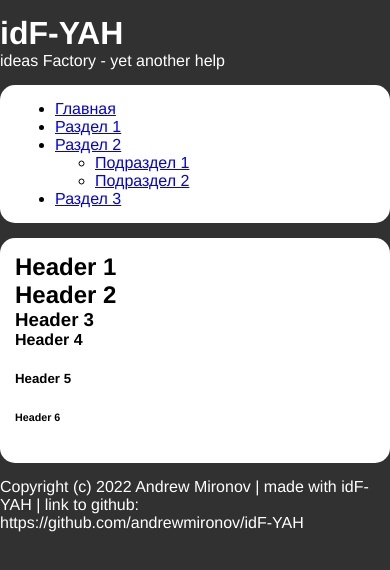
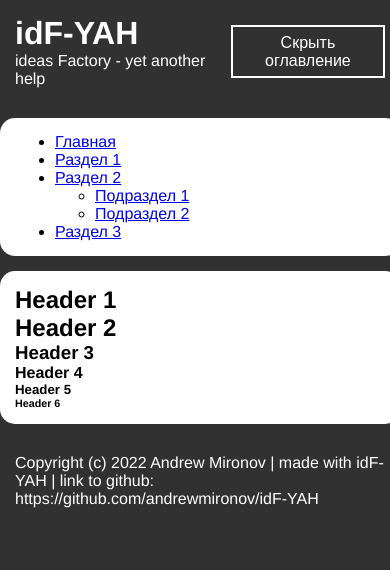
Before and after one commit to andrewmironov/idF-YAH, a plain HTML site: page index.html in a window 390 px wide. Drawn offline with Linux system fonts and the light colour scheme.

Commit message:
change core IDFACTORY-23

```diff
--- a/css/style.css
+++ b/css/style.css
@@ -1,39 +1,63 @@
 * {
   box-sizing: border-box;
-}
-
-body, h1, h2, h3, h4, p, a, div, ul{
   margin: 0;
 }
 
 body {
-  background-color: #323131;
-  color: white;
   position: relative;
   min-width: 1000px;
   height: 100vh;
-  margin: 0;
   font-family: 'Helvetica', 'Arial', sans-serif;
   padding: 15px;
+  background-color: #323131;
+  color: white;
 }
 
 .header {
-  display: block;
-  margin: 0;
+  display: flex;
+  justify-content: space-between;
 }
 
-.header-title {
+.header-logo {
+  display: block;
+}
+
+.header-logo__title {
   font-size: 32px;
 }
 
-.header-subtitle {
+.header-logo__subtitle {
   font-size: 16px;
   font-weight: lighter;
 }
 
+.header-menu {
+  display: block;
+  padding: 10px 0 10px 0;
+}
+
+.header-menu__button {
+  width: 100%;
+  height: 100%;
+  box-sizing: border-box;
+  border: 2px solid white;
+  color: white;
+  background: transparent;
+  text-align: center;
+  font-size: 16px;
+  font-weight: lighter;
+  cursor: pointer;
+  transition: opacity 0.2s;
+}
+
+.header-menu__button:hover {
+  opacity: 0.5;
+}
+
 .content {
   display: flex;
-  margin: 15px 0;
+  padding: 15px 0;
+  justify-content: space-between;
 }
 
 .content-index {
@@ -54,39 +78,34 @@ body {
   padding: 15px;
 }
 
-/*
-тут должны быть стили для парсера - все что он поддерживает!!!
-.text-container {
-  font-size: 18px;
-}
-*/
-
 .footer {
   display: block;
-  margin: 0;
 }
 
-.footer-text {
+.footer__text {
   color: #fff;
   font-size: 16px;
 }
 
-.footer-link {
+.footer__link {
   color: #fff;
   text-decoration: none;
 }
 
-.footer-link:hover {
+.footer__link:hover {
   text-decoration: underline;
 }
 
-/* Стили для мобильной версии */
 @media (max-width: 999px) {
   body {
-    min-width: 300px;
+    min-width: 400px;
     height: 100vh;
     margin: 0;
     padding: 15px 0;
+  }
+
+  .header {
+    padding: 0 15px;
   }
 
   .content {
@@ -98,131 +117,14 @@ body {
     margin: 0 0 15px 0;
     width: auto;
     min-width: auto;
-    padding: 15px;
-    border-radius: 15px;
   }
 
   .content-data {
-    background-color: #fff;
-    color: #000;
     width: auto;
     min-width: auto;
-    border-radius: 15px;
-    padding: 15px;
-  }
-}
-
-/*
-
-
-
-
-
-
-
-  .logo {
-    font-weight: bold;
-    font-size: 24px;
-    margin: 0;
-  }
-
-  .button {
-    width: 130px;
-    height: 40px;
-    padding-top: 10px;
-    box-sizing: border-box;
-    border: 1px solid white;
-    text-align: center;
-    font-size: 14px;
-    cursor: pointer;
-    transition: opacity 0.2s;
-  }
-
-  .button:hover {
-    opacity: 0.5;
-  }
-
-  .image {
-    width: 80%;
-    display: block;
-    margin: 60px auto 50px;
-  }
-
-  .advice {
-    font-size: 42px;
-    font-weight: bold;
-    line-height: 1.1;
-    margin-bottom: 70px;
-  }
-
-
-
-  @media (max-width: 560px) {
-  body {
-    padding: 24px;
-  }
-
-  .logo {
-    font-size: 18px;
-  }
-
-  .button {
-    width: 110px;
-  }
-
-  .image {
-    margin: 90px auto 50px;
-  }
-
-  .advice {
-    font-size: 24px !important;
-  }
-
-  .cursor {
-    width: 8px;
   }
 
   .footer {
-    font-size: 12px;
-    bottom: 24px;
+    padding: 0 15px;
   }
-  }
-
-  */
-
-/*
-
-MIT License
-
-English version / Русская версия ниже
-
-Copyright (c) 2022 Andrew Mironov (andrewmironov@idfactory.ru)
-
-Permission is hereby granted, free of charge, to any person obtaining a copy
-of this software and associated documentation files (the "Software"), to deal
-in the Software without restriction, including without limitation the rights
-to use, copy, modify, merge, publish, distribute, sublicense, and/or sell
-copies of the Software, and to permit persons to whom the Software is
-furnished to do so, subject to the following conditions:
-
-The above copyright notice and this permission notice shall be included in all
-copies or substantial portions of the Software.
-
-THE SOFTWARE IS PROVIDED "AS IS", WITHOUT WARRANTY OF ANY KIND, EXPRESS OR
-IMPLIED, INCLUDING BUT NOT LIMITED TO THE WARRANTIES OF MERCHANTABILITY,
-FITNESS FOR A PARTICULAR PURPOSE AND NONINFRINGEMENT. IN NO EVENT SHALL THE
-AUTHORS OR COPYRIGHT HOLDERS BE LIABLE FOR ANY CLAIM, DAMAGES OR OTHER
-LIABILITY, WHETHER IN AN ACTION OF CONTRACT, TORT OR OTHERWISE, ARISING FROM,
-OUT OF OR IN CONNECTION WITH THE SOFTWARE OR THE USE OR OTHER DEALINGS IN THE
-SOFTWARE.
-
-Русская версия / The English version is above
-
-Copyright (c) 2022 Андрей Миронов (andrewmironov@idfactory.ru)
-
-Данная лицензия разрешает, безвозмездно, лицам, получившим копию данного программного обеспечения и сопутствующей документации (в дальнейшем именуемыми "Программное Обеспечение"), использовать Программное Обеспечение без ограничений, включая неограниченное право на использование, копирование, изменение, объединение, публикацию, распространение, сублицензирование и/или продажу копий Программного Обеспечения, также как и лицам, которым предоставляется данное Программное Обеспечение, при соблюдении следующих условий:
-
-Вышеупомянутый копирайт и данные условия должны быть включены во все копии или значимые части данного Программного Обеспечения.
-
-ДАННОЕ ПРОГРАММНОЕ ОБЕСПЕЧЕНИЕ ПРЕДОСТАВЛЯЕТСЯ «КАК ЕСТЬ», БЕЗ ЛЮБОГО ВИДА ГАРАНТИЙ, ЯВНО ВЫРАЖЕННЫХ ИЛИ ПОДРАЗУМЕВАЕМЫХ, ВКЛЮЧАЯ, НО НЕ ОГРАНИЧИВАЯСЬ ГАРАНТИЯМИ ТОВАРНОЙ ПРИГОДНОСТИ, СООТВЕТСТВИЯ ПО ЕГО КОНКРЕТНОМУ НАЗНАЧЕНИЮ И НЕНАРУШЕНИЯ ПРАВ. НИ В КАКОМ СЛУЧАЕ АВТОРЫ ИЛИ ПРАВООБЛАДАТЕЛИ НЕ НЕСУТ ОТВЕТСТВЕННОСТИ ПО ИСКАМ О ВОЗМЕЩЕНИИ УЩЕРБА, УБЫТКОВ ИЛИ ДРУГИХ ТРЕБОВАНИЙ ПО ДЕЙСТВУЮЩИМ КОНТРАКТАМ, ДЕЛИКТАМ ИЛИ ИНОМУ, ВОЗНИКШИМ ИЗ, ИМЕЮЩИМ ПРИЧИНОЙ ИЛИ СВЯЗАННЫМ С ПРОГРАММНЫМ ОБЕСПЕЧЕНИЕМ ИЛИ ИСПОЛЬЗОВАНИЕМ ПРОГРАММНОГО ОБЕСПЕЧЕНИЯ ИЛИ ИНЫМИ ДЕЙСТВИЯМИ С ПРОГРАММНЫМ ОБЕСПЕЧЕНИЕМ.
-*/
+}
--- a/index.html
+++ b/index.html
@@ -11,8 +11,13 @@
 </head>
   <body>
     <header class="header">
-      <h1 class="header-title">idF-YAH</h1>
-      <h2 class="header-subtitle">ideas Factory - yet another help</h2>
+      <div class="header-logo">
+        <h1 class="header-logo__title">idF-YAH</h1>
+        <h2 class="header-logo__subtitle">ideas Factory - yet another help</h2>
+      </div>
+      <div class="header-menu">
+        <button class="header-menu__button">Скрыть оглавление</button>
+      </div>
     </header>
     <section class="content">
       <div class="content-index">
@@ -87,7 +92,7 @@
       </div>
     </section>
     <footer class="footer">
-      <p class="footer-text">Copyright (c) 2022 Andrew Mironov | made with idF-YAH | link to github: <a href="https://github.com/andrewmironov/idF-YAH" class="footer-link">https://github.com/andrewmironov/idF-YAH</a></p>
+      <p class="footer__text">Copyright (c) 2022 Andrew Mironov | made with idF-YAH | link to github: <a href="https://github.com/andrewmironov/idF-YAH" class="footer__link">https://github.com/andrewmironov/idF-YAH</a></p>
     </footer>
   </body>
 </html>
```
